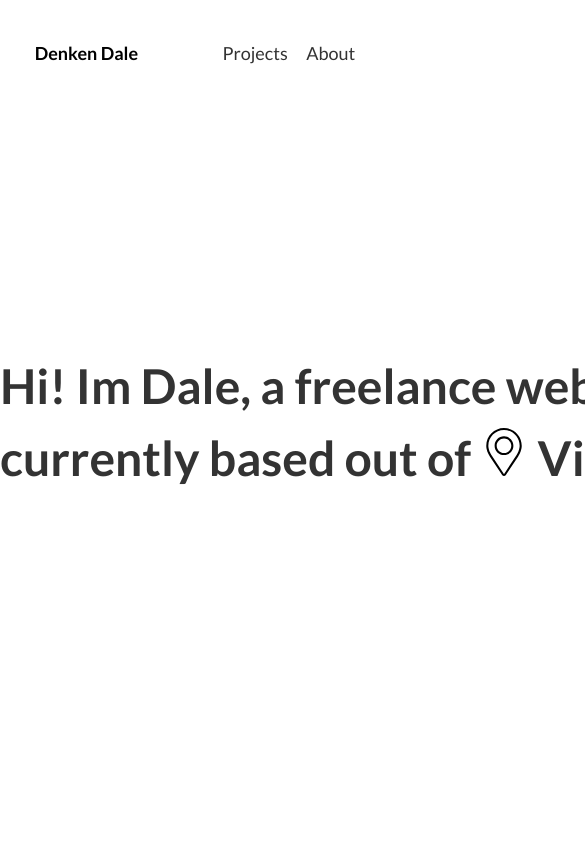
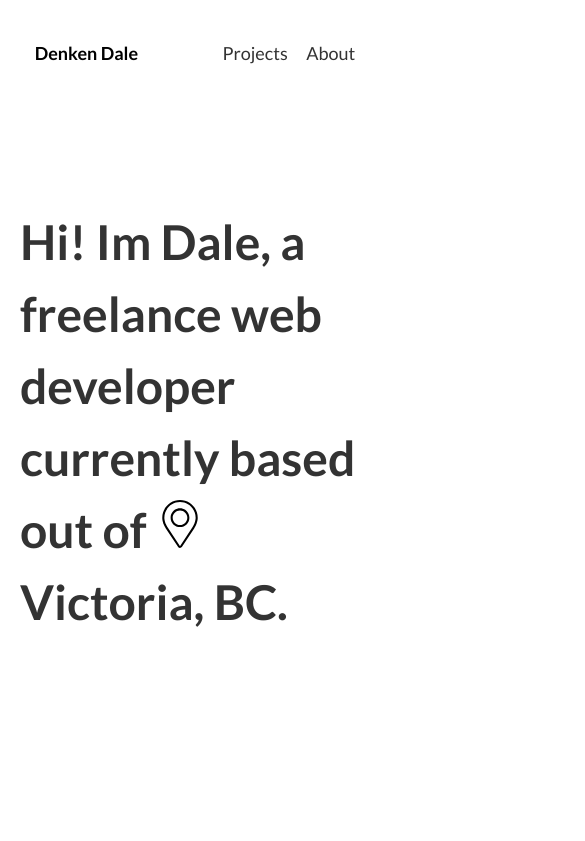
Before and after one commit to denkendonuts/denkendale.me, a plain HTML site: page index.html in a window 390 px wide. Shown: the top 841 px of the page, 585 px wide, since content can reach past the window. Drawn offline with Linux system fonts and the light colour scheme.

Commit message:
responsive

```diff
--- a/style.css
+++ b/style.css
@@ -253,3 +253,11 @@ textarea {
  #contant svg {
    margin-top:1rem;
  }
+
+ @media only screen and (max-width: 600px) {
+  body {
+    width:100vw;
+    padding-left:20px;
+    padding-right:20px;
+  }
+}
```
